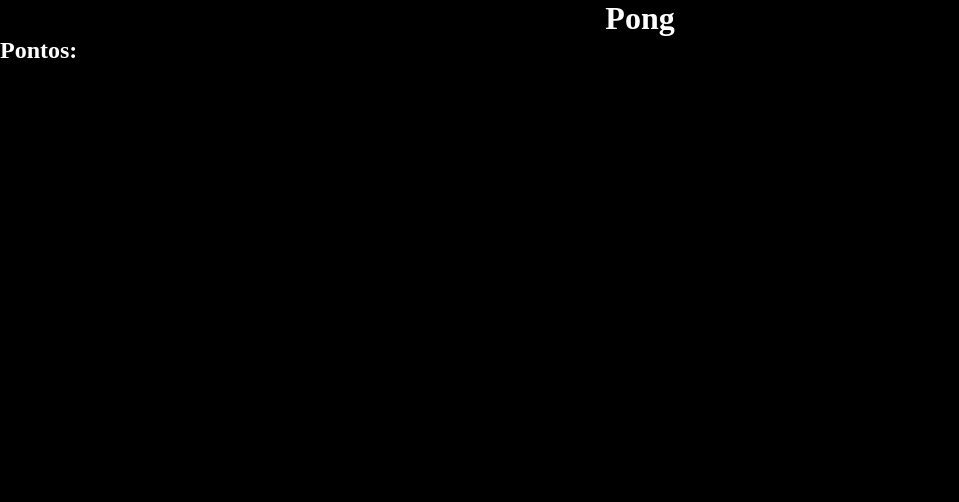
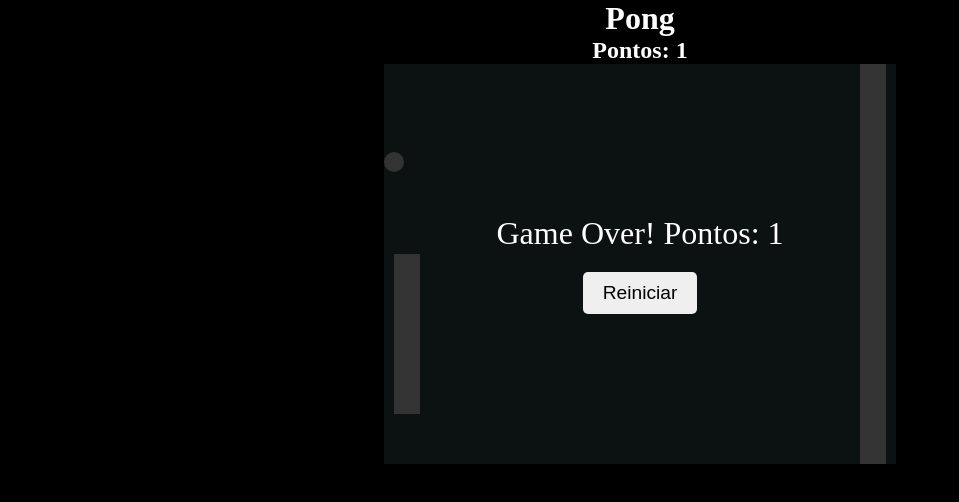
Before and after one commit to davipadilha19/Games-online, a plain HTML site: page pong/pong.html in a window 1280 px wide. Shown: the whole page, without its empty margins (0-959 px from the left). Drawn offline with Linux system fonts and the light colour scheme.

Commit message:
Add files via upload

```diff
--- a/pong/pong.html
+++ b/pong/pong.html
@@ -6,20 +6,77 @@
   <title>Pong</title>
 
   <style>
-        *{
-			margin:0;
-			padding:0;
+    * {
+      margin: 0;
+      padding: 0;
     }
-		body, html{
-			color:#fff;
+    body, html {
+      color: #fff;
       background-color: #000;
     }
-		header{
+    header {
       display: flex;
-			justify-content: center
+      justify-content: center;
     }
-		#campo{
-
+    main {
+      display: flex;
+      flex-direction: column;
+      align-items: center;
+    }
+    #campo {
+      position: relative;
+      background-color: #3E5A54;
+      width: 40vw;
+      height: 50vh;
+      overflow: hidden;
+    }
+    #player {
+      background-color: #FEFEFE;
+      height: 20vh;
+      width: 2vw;
+      position: absolute;
+      bottom: 50px;
+      left: 10px;
+    }
+    #parede {
+      background-color: #FEFEFE;
+      height: 100%;
+      width: 2vw;
+      position: absolute;
+      bottom: 0;
+      right: 10px;
+    }
+    #bolinha {
+      background-color: #FEFEFE;
+      height: 20px;
+      width: 20px;
+      position: absolute;
+      border-radius: 50%;
+    }
+    /* Tela de Game Over */
+    #gameOver {
+      position: absolute;
+      top: 0;
+      left: 0;
+      width: 100%;
+      height: 100%;
+      background: rgba(0, 0, 0, 0.8);
+      color: white;
+      display: flex;
+      flex-direction: column;
+      align-items: center;
+      justify-content: center;
+      font-size: 2rem;
+      display: none; /* escondido até dar game over */
+    }
+    #gameOver button {
+      margin-top: 20px;
+      padding: 10px 20px;
+      font-size: 1.2rem;
+      border: none;
+      border-radius: 5px;
+      cursor: pointer;
+    }
   </style>
 </head>
 <body>
@@ -27,11 +84,119 @@
     <h1>Pong</h1>
   </header>
   <main>
-        <h2>Pontos: </h2>
+    <h2 id="placar">Pontos: 0</h2>
     <div id="campo">
-			<div id="l1"></div>
-			<div id="l2"></div>
+      <div id="player"></div>
+      <div id="parede"></div>
+      <div id="bolinha"></div>
+
+      <!-- Tela de Game Over -->
+      <div id="gameOver">
+        <p id="mensagemFinal">Game Over!</p>
+        <button onclick="reiniciar()">Reiniciar</button>
+      </div>
     </div>
   </main>
+
+  <script>
+    const bola = document.getElementById("bolinha");
+    const player = document.getElementById("player");
+    const campo = document.getElementById("campo");
+    const placar = document.getElementById("placar");
+    const gameOverTela = document.getElementById("gameOver");
+    const mensagemFinal = document.getElementById("mensagemFinal");
+
+    let pontos = 0;
+    let bolaX, bolaY, velX, velY;
+    let loop;
+
+    function iniciar() {
+      pontos = 0;
+      placar.innerText = "Pontos: 0";
+
+      bolaX = (campo.offsetWidth / 2) - (bola.offsetWidth / 2);
+      bolaY = (campo.offsetHeight / 2) - (bola.offsetHeight / 2);
+      velX = 3;
+      velY = 3;
+
+      bola.style.left = bolaX + "px";
+      bola.style.top = bolaY + "px";
+
+      gameOverTela.style.display = "none";
+
+      clearInterval(loop);
+      loop = setInterval(moverBola, 16);
+    }
+
+    document.addEventListener("keydown", function(event) {
+      let bottom = parseInt(window.getComputedStyle(player).bottom);
+
+      if (event.key === "w" || event.key === "W") {
+        if (bottom < campo.offsetHeight - player.offsetHeight) {
+          player.style.bottom = (bottom + 20) + "px";
+        }
+      }
+      if (event.key === "s" || event.key === "S") {
+        if (bottom > 0) {
+          player.style.bottom = (bottom - 20) + "px";
+        }
+      }
+    });
+
+    function moverBola() {
+      bolaX += velX;
+      bolaY += velY;
+
+      bola.style.left = bolaX + "px";
+      bola.style.top = bolaY + "px";
+
+      if (bolaY <= 0 || bolaY >= campo.offsetHeight - bola.offsetHeight) {
+        velY *= -1;
+      }
+
+      if (colide(bola, player)) {
+        velX *= -1;
+        velX *= 1.05;
+        velY *= 1.05;
+      }
+
+      if (colide(bola, document.getElementById("parede"))) {
+        velX *= -1;
+        pontos++;
+        placar.innerText = "Pontos: " + pontos;
+      }
+
+      if (bolaX <= 0) {
+        clearInterval(loop);
+        mensagemFinal.innerText = "Game Over! Pontos: " + pontos;
+        gameOverTela.style.display = "flex";
+      }
+    }
+
+    function colide(a, b) {
+      const aTop = a.offsetTop;
+      const aLeft = a.offsetLeft;
+      const aBottom = aTop + a.offsetHeight;
+      const aRight = aLeft + a.offsetWidth;
+
+      const bTop = b.offsetTop;
+      const bLeft = b.offsetLeft;
+      const bBottom = bTop + b.offsetHeight;
+      const bRight = bLeft + b.offsetWidth;
+
+      return !(
+        aBottom < bTop ||
+        aTop > bBottom ||
+        aRight < bLeft ||
+        aLeft > bRight
+      );
+    }
+
+    function reiniciar() {
+      iniciar();
+    }
+
+    iniciar();
+  </script>
 </body>
 </html>
```
Also changed, not shown: index.html (+1 -1 lines), pong/pong-old.html (added, +116 -0 lines), pong/pong2.html (added, +145 -0 lines), images/pong.jpg (added). Lines whose indentation alone changed are shown as unchanged.
